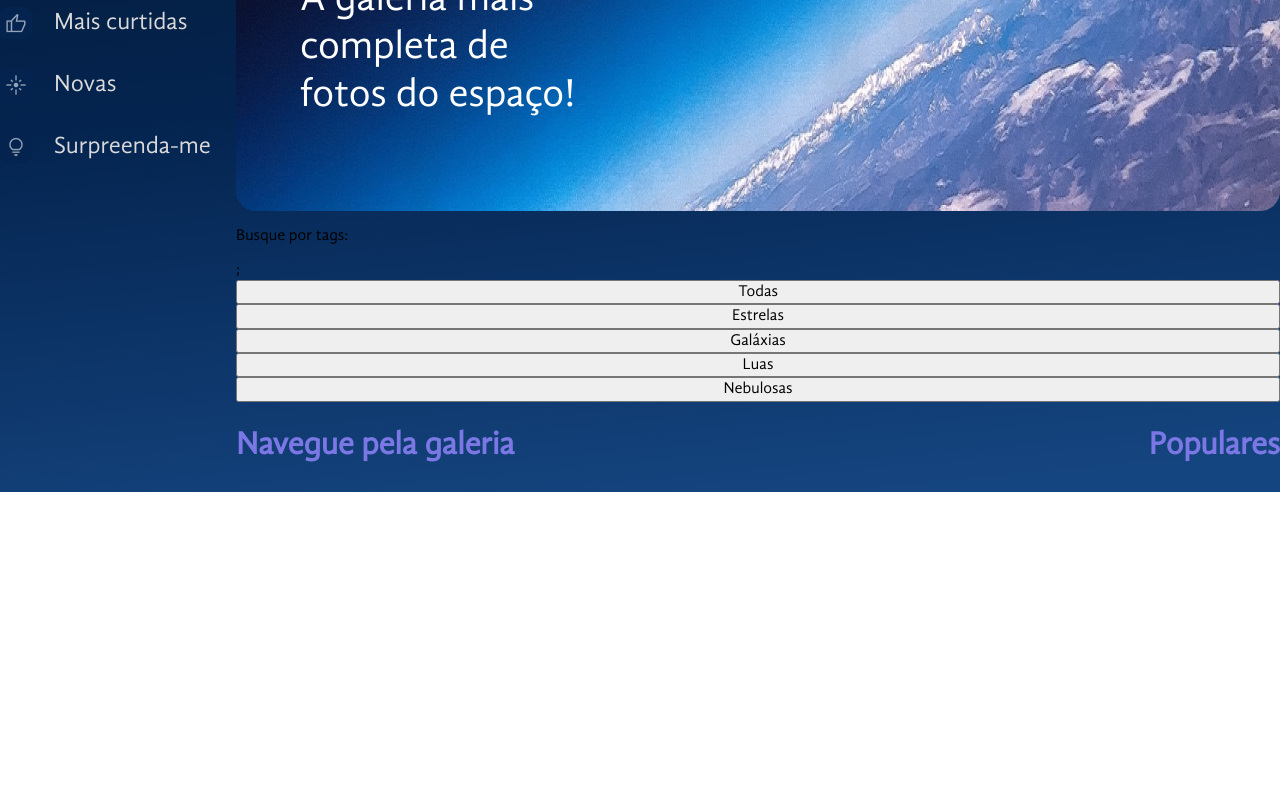
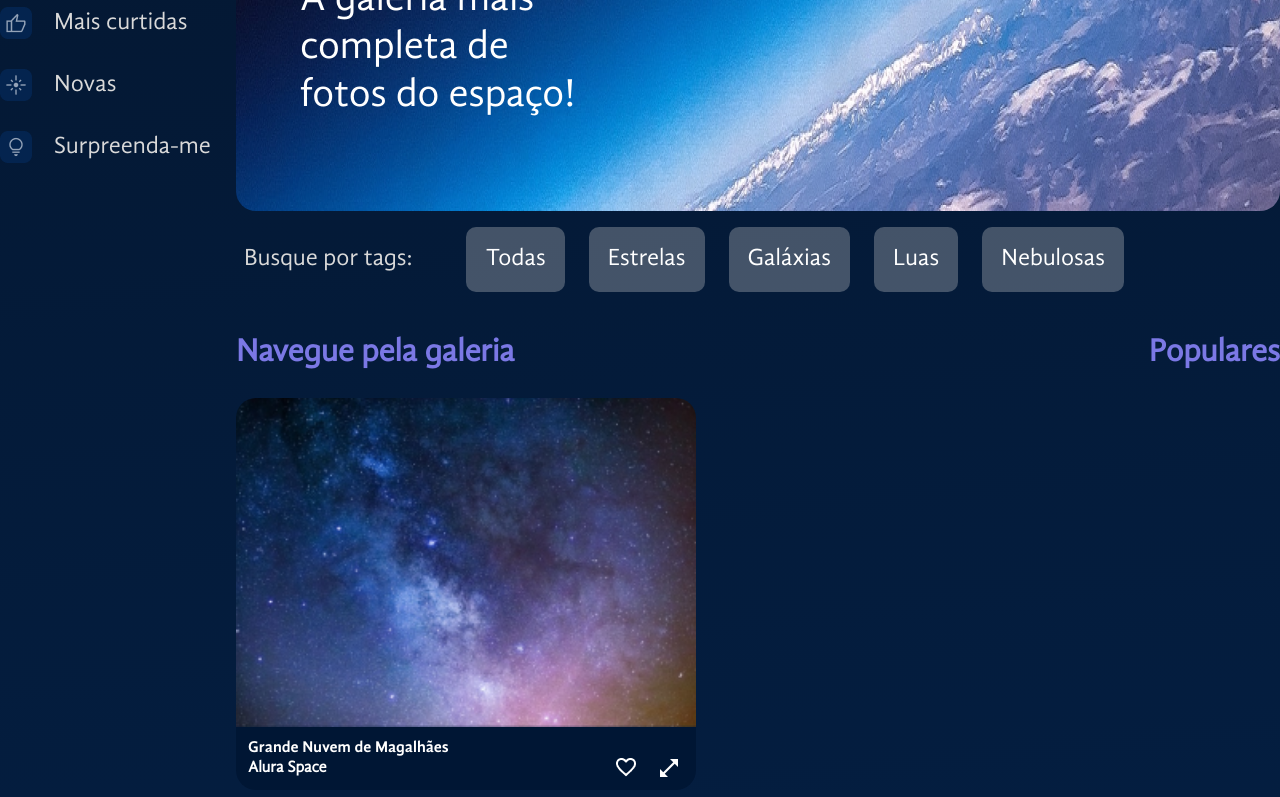
Before and after one commit to birajnior/space-app, a React (Vite) app: page / in a window 1280 px wide. Shown: the part 309-1106 px from the top of the page. Before the commit the page ends 801 px from the top, so only its background shows below. Built offline with nearby package versions, Linux system fonts and the light colour scheme.

Commit message:
Criação da galeria de imagnes

```diff
--- a/src/App.jsx
+++ b/src/App.jsx
@@ -5,6 +5,8 @@ import BarraLateral from "./componentes/BarraLateral";
 import Banner from "./componentes/Banner";
 import bannerBackground from "./assets/img/banner.png";
 import Galeria from "./componentes/Galeria/indes";
+import fotos from "./fotos.json";
+import { useState } from "react";
 
 const FundoGrandiente = styled.div`
   background: linear-gradient(
@@ -35,6 +37,7 @@ const ConteudoGaleria = styled.section`
 `;
 
 function App() {
+  const [fotosDaGaleria, setFotosDaGaleria] = useState(fotos)
   return (
     <FundoGrandiente>
       <EstilosGlobais />
@@ -47,7 +50,7 @@ function App() {
               texto="A galeria mais completa de fotos do espaço!"
               backgroundImage={bannerBackground}
             />
-            <Galeria />
+            <Galeria fotos={fotosDaGaleria}/>
           </ConteudoGaleria>
         </MainContainer>
       </AppContainer>
--- /dev/null
+++ b/src/componentes/BotaoIcone/index.jsx
@@ -0,0 +1,13 @@
+import { styled } from "styled-components"
+
+const BotaoIcone = styled.button`
+    margin-left: 12px;
+    display: flex;
+    align-items: center;
+    justify-content: center;
+    background-color: transparent;
+    border: none;
+    cursor: pointer;
+`
+
+export default BotaoIcone
--- /dev/null
+++ b/src/componentes/Galeria/Img/index.jsx
@@ -0,0 +1,62 @@
+import { styled } from "styled-components";
+import BotaoIcone from "../../BotaoIcone";
+
+const Figure = styled.figure`
+  width: ${(props) => (props.$expandida ? "90%" : "460px")};
+  max-width: 100%;
+  margin: 0;
+  display: flex;
+  flex-direction: column;
+  & > img {
+    max-width: 100%;
+    border-radius: 20px 20px 0 0;
+  }
+  figcaption {
+    background-color: #001634;
+    border-radius: 0px 0px 20px 20px;
+    color: white;
+    box-sizing: border-box;
+    padding: 12px;
+    h3 {
+      font-family: "GandhiSansBold";
+    }
+    h4 {
+      flex-grow: 1;
+    }
+    h3,
+    h4 {
+      margin: 0;
+      font-size: 16px;
+    }
+  }
+`;
+
+const Footer = styled.footer`
+  display: flex;
+  justify-content: space-between;
+  align-items: center;
+`;
+
+const Imagem = ({ foto, expandida = false }) => {
+  return (
+    <Figure $expandida={expandida} id={`foto-${foto.id}`}>
+      <img src={foto.path} alt={foto.alt} />
+      <figcaption>
+        <h3>{foto.titulo}</h3>
+        <Footer>
+          <h4>{foto.fonte}</h4>
+          <BotaoIcone>
+            <img src="/icones/favorito.png" alt="Icone de favorito" />
+          </BotaoIcone>
+          {!expandida && (
+            <BotaoIcone aria-hidden={expandida}>
+              <img src="/icones/expandir.png" alt="Icone de expandir" />
+            </BotaoIcone>
+          )}
+        </Footer>
+      </figcaption>
+    </Figure>
+  );
+};
+
+export default Imagem;
--- /dev/null
+++ b/src/componentes/Galeria/Tags/Button.style.jsx
@@ -0,0 +1,24 @@
+import styled from "styled-components";
+
+const ButtonStyle = styled.button`
+  display: flex;
+  justify-content: center;
+  align-items: center;
+  padding: 1rem;
+  font-size: 1.5rem;
+  color: #ffffff;
+  border: 3px solid transparent;
+  background: #d9d9d94c;
+  border-radius: 0.625rem;
+  cursor: pointer;
+  transition: background-color 0.3s ease;
+  &:hover {
+    border-color: #c98cf1;
+  }
+`;
+
+function TagButton({ children }) {
+  return <ButtonStyle>{children}</ButtonStyle>;
+}
+
+export default TagButton;
--- a/src/componentes/Galeria/Tags/index.jsx
+++ b/src/componentes/Galeria/Tags/index.jsx
@@ -1,13 +1,31 @@
+import styled from "styled-components";
 import tags from "./tags.json";
+import TagButton from "./Button.style";
+
+const Wrapper = styled.div`
+  display: flex;
+  align-items: center;
+  padding: 0.625rem 0.5rem;
+  gap: 1.5rem;
+`;
+
+const TagTitulo = styled.h3`
+  font-style: normal;
+  font-weight: 400;
+  font-size: 1.5rem;
+  line-height: 1.8125rem;
+  color: #d9d9d9;
+  margin-right: 1.875rem;
+`;
 
 const Tags = () => {
   return (
-    <>
-      <p>Busque por tags:</p>;
+    <Wrapper>
+      <TagTitulo>Busque por tags:</TagTitulo>
       {tags.map((tag) => (
-        <button key={tag.id}>{tag.titulo}</button>
+        <TagButton key={tag.id}>{tag.titulo}</TagButton>
       ))}
-    </>
+    </Wrapper>
   );
 };
 
--- a/src/componentes/Galeria/indes.jsx
+++ b/src/componentes/Galeria/indes.jsx
@@ -2,6 +2,7 @@ import styled from "styled-components";
 import Titulo from "../Titulo";
 import Tags from "./Tags";
 import Populares from "./Populares";
+import Imagem from "./Img";
 
 const GaleriaContainer = styled.div`
   display: flex;
@@ -11,7 +12,14 @@ const SectionFluida = styled.section`
   flex-grow: 1;
 `;
 
-const Galeria = () => {
+const ImagensContainer = styled.section`
+    display: flex;
+    justify-content: space-between;
+    flex-wrap: wrap;
+    gap: 24px;
+`
+
+const Galeria = ({ fotos = [] }) => {
   return (
     <>
       <Tags />
@@ -19,6 +27,15 @@ const Galeria = () => {
       <GaleriaContainer>
         <SectionFluida>
           <Titulo>Navegue pela galeria</Titulo>
+          <ImagensContainer>
+            {fotos.map((foto) => (
+              // <li>{foto.titulo}</li>
+              <Imagem
+              key={foto.id}
+              foto={foto}
+              />
+            ))}
+          </ImagensContainer>
         </SectionFluida>
         <Populares />
       </GaleriaContainer>
--- /dev/null
+++ b/src/fotos.json
@@ -0,0 +1,72 @@
+[
+  {
+    "titulo": "Grande Nuvem de Magalhães",
+    "fonte": "Alura Space",
+    "path": "/imagens/galeria/foto-1.png",
+    "id": "1",
+    "tagId": 2
+  },
+  {
+    "titulo": "Via Láctea",
+    "fonte": "Alura Space",
+    "path": "/imagens/galeria/foto-2.png",
+    "id": "2",
+    "tagId": 2
+  },
+  {
+    "titulo": "Lua: quarto minguante",
+    "fonte": "Alura Space",
+    "path": "/imagens/galeria/foto-3.png",
+    "id": "3",
+    "tagId": 3
+  },
+  {
+    "titulo": "Galáxia de Andrómeda",
+    "fonte": "Alura Space",
+    "path": "/imagens/galeria/foto-4.png",
+    "id": "4",
+    "tagId": 2
+  },
+  {
+    "titulo": "Estrela Pistola",
+    "fonte": "Alura Space",
+    "path": "/imagens/galeria/foto-5.png",
+    "id": "5",
+    "tagId": 1
+  },
+  {
+    "titulo": "Ilustração",
+    "fonte": "Alura Space",
+    "path": "/imagens/galeria/foto-6.png",
+    "id": "6",
+    "tagId": 4
+  },
+  {
+    "titulo": "Galáxia de Andrómeda",
+    "fonte": "Alura Space",
+    "path": "/imagens/galeria/foto-7.png",
+    "id": "7",
+    "tagId": 2
+  },
+  {
+    "titulo": "Ilustração",
+    "fonte": "Alura Space",
+    "path": "/imagens/galeria/foto-8.png",
+    "id": "8",
+    "tagId": 4
+  },
+  {
+    "titulo": "Céu estrelado",
+    "fonte": "Alura Space",
+    "path": "/imagens/galeria/foto-9.png",
+    "id": "9",
+    "tagId": 1
+  },
+  {
+    "titulo": "Ilustração",
+    "fonte": "Alura Space",
+    "path": "/imagens/galeria/foto-10.png",
+    "id": "10",
+    "tagId": 1
+  }
+]
```
